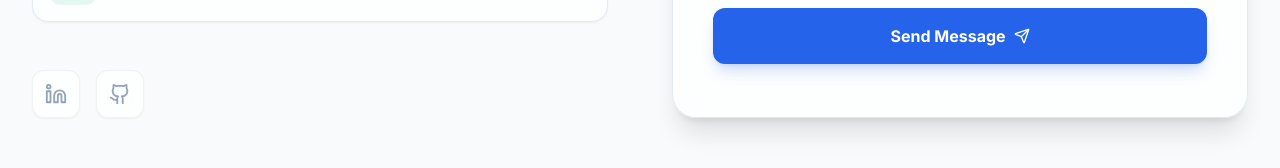
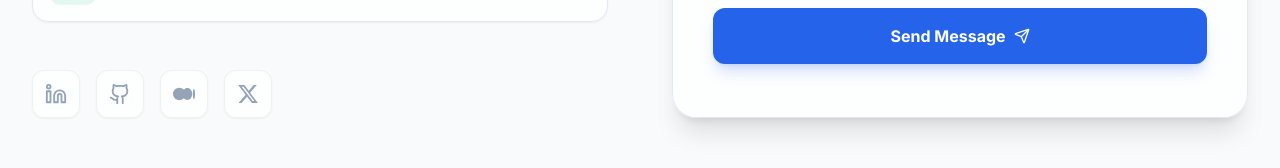
Before and after one commit to Kavi511/Portfolio-website, a React (Vite) app: page / in a window 1280 px wide. Shown: the part 5405-5573 px from the top of the page. Built offline with nearby package versions, Linux system fonts and the light colour scheme.

Commit message:
Update contact information and add new social media links in constants and Contact component

```diff
--- a/components/Contact.tsx
+++ b/components/Contact.tsx
@@ -50,11 +50,45 @@ const Contact: React.FC = () => {
             </div>
 
             <div className="flex space-x-4 pt-4">
-              <a href={PERSONAL_INFO.linkedin} className="w-12 h-12 glass-card rounded-xl flex items-center justify-center text-slate-400 dark:text-slate-400 hover:text-blue-600 dark:hover:text-blue-400 hover:border-blue-500/30 shadow-sm dark:shadow-none transition-all">
+              <a
+                href={PERSONAL_INFO.linkedin}
+                target="_blank"
+                rel="noopener noreferrer"
+                className="w-12 h-12 glass-card rounded-xl flex items-center justify-center text-slate-400 dark:text-slate-400 hover:text-blue-600 dark:hover:text-blue-400 hover:border-blue-500/30 shadow-sm dark:shadow-none transition-all"
+                aria-label="LinkedIn"
+              >
                 <Linkedin size={22} />
               </a>
-              <a href={PERSONAL_INFO.github} className="w-12 h-12 glass-card rounded-xl flex items-center justify-center text-slate-400 dark:text-slate-400 hover:text-slate-900 dark:hover:text-white hover:border-slate-300 dark:hover:border-white/20 shadow-sm dark:shadow-none transition-all">
+              <a
+                href={PERSONAL_INFO.github}
+                target="_blank"
+                rel="noopener noreferrer"
+                className="w-12 h-12 glass-card rounded-xl flex items-center justify-center text-slate-400 dark:text-slate-400 hover:text-slate-900 dark:hover:text-white hover:border-slate-300 dark:hover:border-white/20 shadow-sm dark:shadow-none transition-all"
+                aria-label="GitHub"
+              >
                 <Github size={22} />
+              </a>
+              <a
+                href={PERSONAL_INFO.medium}
+                target="_blank"
+                rel="noopener noreferrer"
+                className="w-12 h-12 glass-card rounded-xl flex items-center justify-center text-slate-400 dark:text-slate-400 hover:text-emerald-600 dark:hover:text-emerald-400 hover:border-emerald-500/30 shadow-sm dark:shadow-none transition-all"
+                aria-label="Medium"
+              >
+                <svg width="22" height="22" viewBox="0 0 24 24" fill="currentColor">
+                  <path d="M13.54 12a6.8 6.8 0 01-6.77 6.77A6.8 6.8 0 010 12a6.8 6.8 0 016.77-6.77A6.8 6.8 0 0113.54 12zM20.96 12c0 3.54-2.35 6.42-5.27 6.42-2.93 0-5.27-2.88-5.27-6.42s2.35-6.42 5.27-6.42c2.92 0 5.27 2.88 5.27 6.42M24 12c0 3.17-.53 5.75-1.19 5.75-.66 0-1.19-2.58-1.19-5.75s.53-5.75 1.19-5.75C23.47 6.25 24 8.83 24 12z"/>
+                </svg>
+              </a>
+              <a
+                href={PERSONAL_INFO.x}
+                target="_blank"
+                rel="noopener noreferrer"
+                className="w-12 h-12 glass-card rounded-xl flex items-center justify-center text-slate-400 dark:text-slate-400 hover:text-slate-900 dark:hover:text-white hover:border-slate-300 dark:hover:border-white/20 shadow-sm dark:shadow-none transition-all"
+                aria-label="X (Twitter)"
+              >
+                <svg width="22" height="22" viewBox="0 0 24 24" fill="currentColor">
+                  <path d="M18.244 2.25h3.308l-7.227 8.26 8.502 11.24H16.17l-5.214-6.817L4.99 21.75H1.68l7.73-8.835L1.254 2.25H8.08l4.713 6.231zm-1.161 17.52h1.833L7.084 4.126H5.117z"/>
+                </svg>
               </a>
             </div>
           </motion.div>
--- a/constants.tsx
+++ b/constants.tsx
@@ -23,8 +23,10 @@ export const PERSONAL_INFO = {
   location: "Colombo, Sri Lanka",
   email: "kavishkacherath@gmail.com",
   phone: "+94 72 764 3866",
-  github: "https://github.com/kavishka",
-  linkedin: "https://linkedin.com/in/kavishka"
+  github: "https://github.com/Kavi511",
+  linkedin: "https://www.linkedin.com/in/kavishka-herath-2ab2b3245/",
+  medium: "https://medium.com/@kavishkacherath",
+  x: "https://x.com/herath_kavishka"
 };
 
 export const PROFESSIONAL_SUMMARY = {
```
